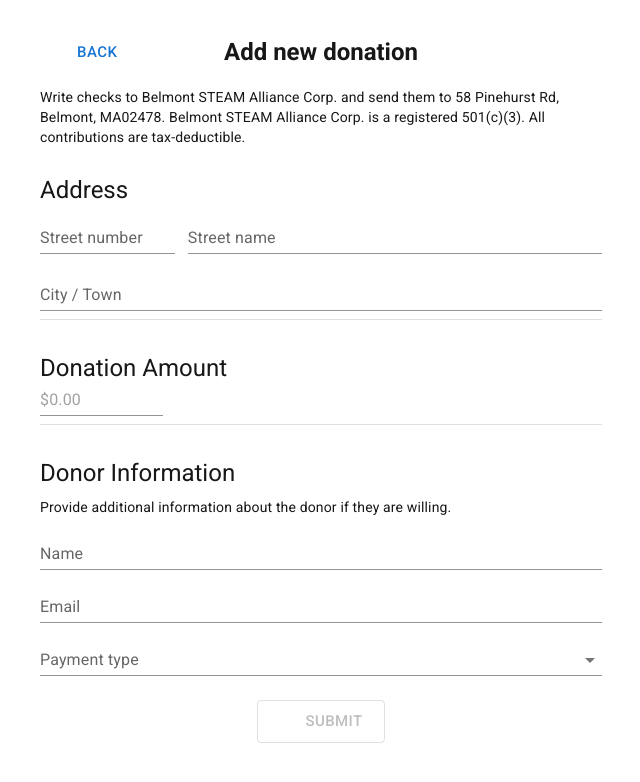
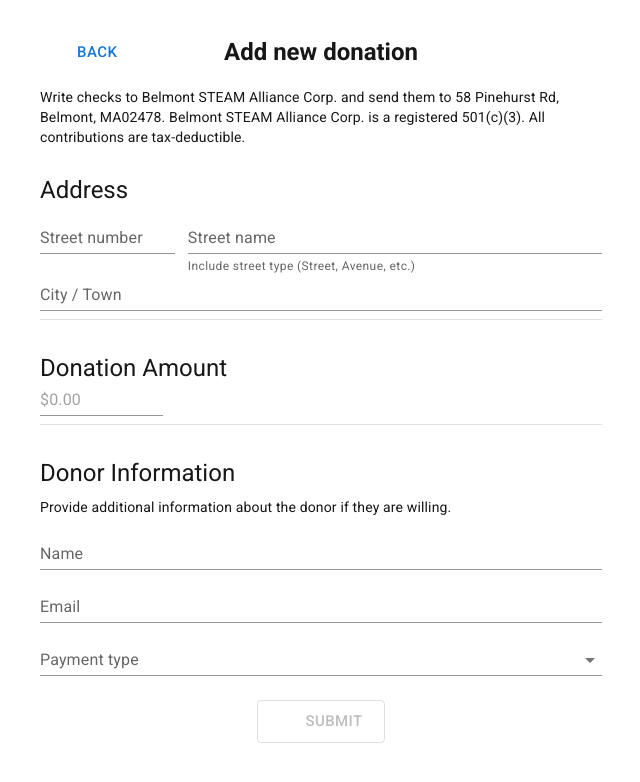
Before and after one commit to recordrobotics/d2d-webapp, a Next.js app: page /donation/add in a window 1280 px wide. Shown: the top 782 px of the page, without its empty margins (319-959 px from the left). Built offline with nearby package versions, Linux system fonts and the light colour scheme; some icons are missing.

Commit message:
Add helper text and fix timezone

```diff
--- a/src/app/Donation.tsx
+++ b/src/app/Donation.tsx
@@ -1,3 +1,5 @@
+"use client";
+
 import Box from "@mui/material/Box";
 import Typography from "@mui/material/Typography";
 import { Donation } from "@/lib/donation";
@@ -6,6 +8,7 @@
 
 export default function DonationItem({ donation }: { donation: Donation }) {
   const format = useFormatter();
+  const clientTimeZone = Intl.DateTimeFormat().resolvedOptions().timeZone;
 
   return (
     <Link href={`/donation/edit#${donation.id}`}>
@@ -47,6 +50,7 @@
             day: "numeric",
             hour: "numeric",
             minute: "2-digit",
+            timeZone: clientTimeZone,
           })}
         </Typography>
       </Box>
--- a/src/app/donation/DonationForm.tsx
+++ b/src/app/donation/DonationForm.tsx
@@ -105,6 +105,10 @@
               variant="standard"
               size="medium"
               label="Street name"
+              helperText="Include street type (Street, Avenue, etc.)"
+              sx={{
+                mb: "-27px",
+              }}
               autoComplete="off"
               fullWidth
               value={streetNameValue}
--- a/src/app/settings/UserStatus.tsx
+++ b/src/app/settings/UserStatus.tsx
@@ -1,3 +1,5 @@
+"use client";
+
 import Box from "@mui/material/Box";
 import Typography from "@mui/material/Typography";
 import Button from "@mui/material/Button";
@@ -15,6 +17,7 @@
   lastSyncTime?: number;
 }) {
   const format = useFormatter();
+  const clientTimeZone = Intl.DateTimeFormat().resolvedOptions().timeZone;
 
   return (
     <Box
@@ -100,6 +103,7 @@
                 year: "numeric",
                 hour: "numeric",
                 minute: "2-digit",
+                timeZone: clientTimeZone,
               })
             : "Never"}
         </Typography>
```
